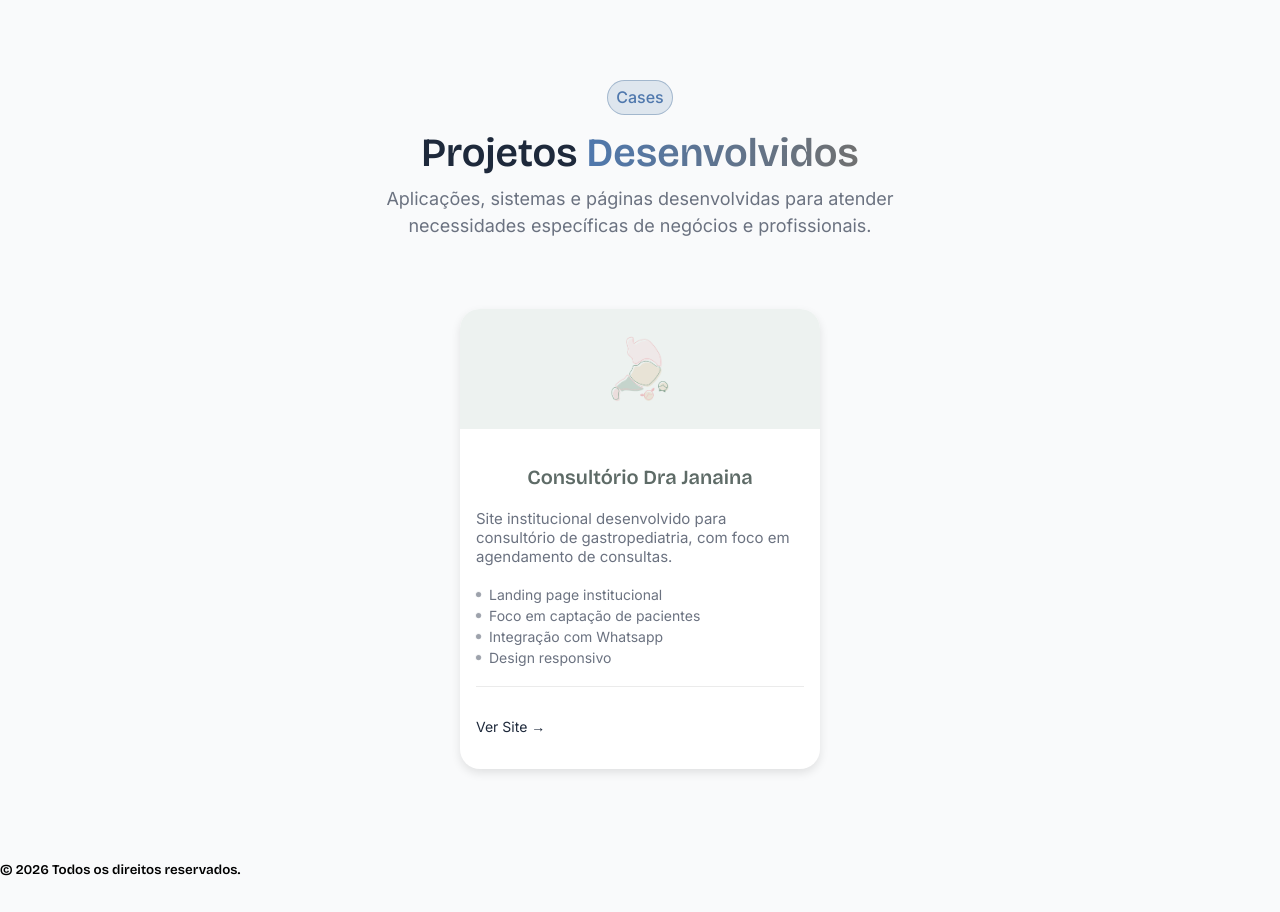
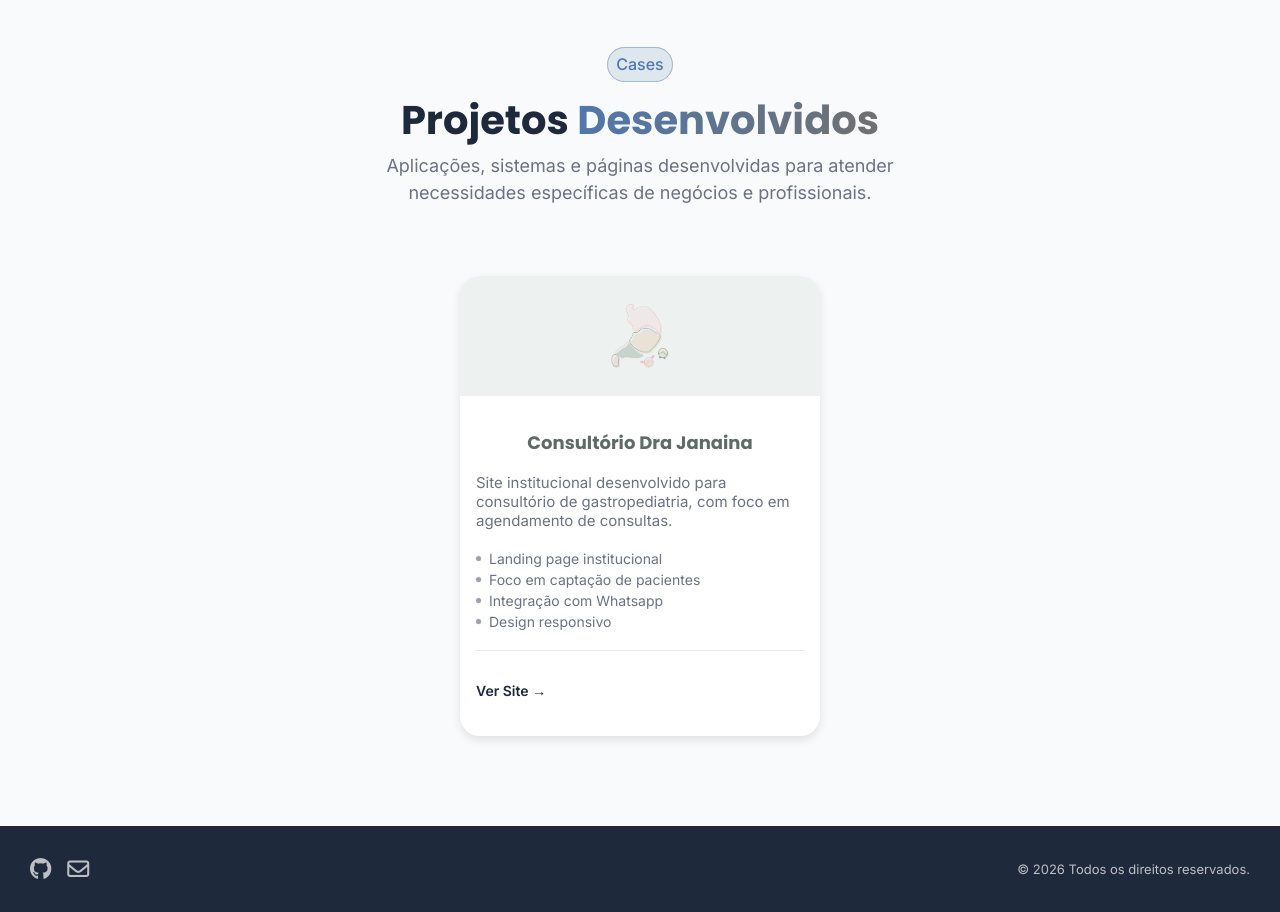
Before and after one commit to Hiram-sc/hrmcode, a plain HTML site: page index.html in a window 1280 px wide. Shown: the part 1580-2492 px from the top of the page. Before the commit the page ends 2458 px from the top, so only its background shows below. Drawn offline with nearby package versions, Linux system fonts and the light colour scheme.

Commit message:
feat: adiciona Font Awesome e corrige inconsistências de Google Fonts

```diff
--- a/css/style.css
+++ b/css/style.css
@@ -8,7 +8,8 @@
     --color-whrite: #FFF;
     --gradient-accent: linear-gradient(90deg, #4F78AD 0%, #707070 100%);
     --font-body: "Inter", sans-serif;
-    --font-title: "Bricolage Grotesque", sans-serif;
+    --font-title: "Poppins", sans-serif;
+    --font-display: "Righteous", sans-serif;
 }
 
 /* Base */
@@ -24,7 +25,7 @@ body {
     padding: 0 20px;
 }
 
-h1, h2, h3, footer {
+h1, h2, h3 {
     font-family: var(--font-title);
     font-weight: 700;
 }
@@ -106,8 +107,9 @@ body, p, textarea {
 
 .nav-title {
     color: var(--color-primary);
-    font-family: var(--font-title);
+    font-family: var(--font-display);
     font-size: 30px;
+    font-weight: 500;
 }
 
 .nav {
@@ -161,7 +163,7 @@ body, p, textarea {
 
 .section-hero {
     background: linear-gradient(135deg, var(--color-bg-hero), var(--color-black));
-    padding: 160px 0;
+    padding: 140px 0;
 }
 
 .hero-wrapper {
@@ -183,6 +185,7 @@ body, p, textarea {
 .hero-title {
     color: var(--color-whrite);
     font-size: 40px;
+    line-height: 1.2;
 }
 
 .hero-text {
@@ -198,7 +201,7 @@ body, p, textarea {
 }
 
 .tag {
-    font-size: 12px;
+    font-size: 11px;
     font-weight: 600;
     color: var(--color-whrite);
     padding: 8px 10px;
@@ -258,7 +261,7 @@ body, p, textarea {
     gap: 30px;
     padding: 20px;
     max-width: 300px;
-    min-height: 240px;
+    min-height: 220px;
     background-color: var(--color-whrite);
     border: 1px solid rgba(24, 75, 130, 0.30);
     border-radius: 16px;
@@ -279,7 +282,8 @@ body, p, textarea {
 
 .title-cards {
     color: var(--color-primary);
-    font-size: 20px;
+    font-size: 18px;
+    line-height: 1.2;
     margin-bottom: 0;
 }
 
@@ -430,6 +434,7 @@ body, p, textarea {
     display: inline-block;
     color: var(--color-black);
     font-size: 14px;
+    font-weight: 600;
     text-decoration: none;
     cursor: pointer;
     transition: transform 0.3s ease, color 0.3s ease;
@@ -438,6 +443,39 @@ body, p, textarea {
 .projects-accent a:hover {
     color: var(--color-secondary);
     transform: translateY(-2px);
+}
+
+/* Footer */
+
+footer {
+    background-color: var(--color-black);
+    padding: 30px;
+}
+
+.footer-wrapper {
+    display: flex;
+    justify-content: space-between;
+    align-items: center;
+}
+
+.footer-items {
+    display: flex;
+    gap: 16px;
+}
+
+.footer-icon {
+    color: rgba(255, 255, 255, 0.7);
+    font-size: 22px;
+    transition: 0.3s ease;
+}
+
+.footer-icon:hover {
+    color: rgba(255, 255, 255, 1);
+}
+
+.footer-small {
+    color: rgba(255, 255, 255, 0.7);
+    font-size: 13px;
 }
 
 /* Banner Projects */
--- a/index.html
+++ b/index.html
@@ -14,7 +14,11 @@
     <link rel="preconnect" href="https://fonts.gstatic.com" crossorigin>
 
     <!-- Google Fonts -->
-    <link href="https://fonts.googleapis.com/css2?family=Bricolage+Grotesque:opsz,wght@12..96,600;700&family=Inter:wght@400;500;600&display=swap" rel="stylesheet">
+    <link href="https://fonts.googleapis.com/css2?family=Poppins:wght@400;500;600;700&display=swap" rel="stylesheet">
+    <link href="https://fonts.googleapis.com/css2?family=Inter:wght@400;500;600&family=Righteous&display=swap" rel="stylesheet">
+
+    <!-- Font Awesome -->
+    <script src="https://kit.fontawesome.com/f8c32f1a2a.js" crossorigin="anonymous" defer></script>
 
 </head>
 
@@ -234,7 +238,22 @@
     </main>
 
     <footer>
-        <small class="fotter-small">© 2026 Todos os direitos reservados.</small>
+        <div class="footer-wrapper">
+
+            <div class="footer-items">
+                <a class="footer-icon" href="https://github.com/Hiram-sc" target="_blank">
+                    <i class="fa-brands fa-github"></i>
+                </a>
+                <a class="footer-icon" href="maito:hscobuci@gmail.com">
+                    <i class="fa-regular fa-envelope"></i>
+                </a>
+            </div>
+
+            <small class="footer-small">
+                © 2026 Todos os direitos reservados.
+            </small>
+
+        </div>
     </footer>
 
 </body>
```
